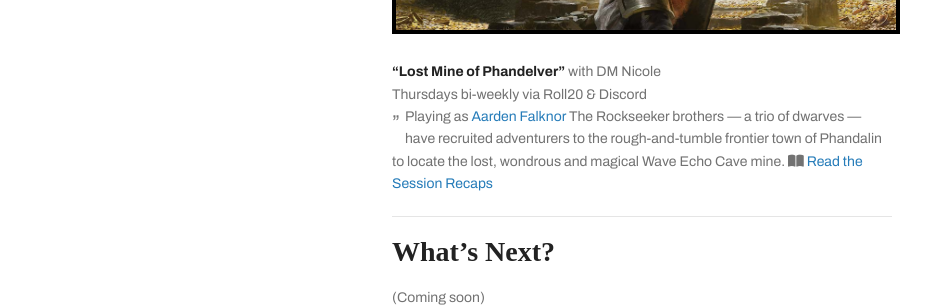
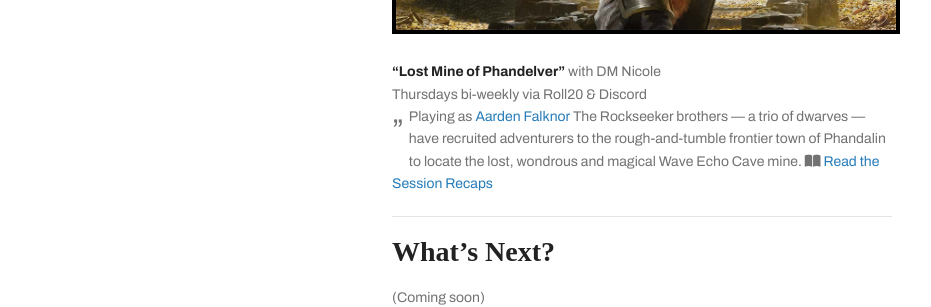
Before and after one commit to tethyrplays/tethyrplays, a Jekyll site: the page built from campaign/index.md, in a window 1280 px wide. Shown: the part 383-690 px from the top of the page, without its empty margins (178-1109 px from the left). Built offline with Jekyll 4.4.1, drawn with Linux system fonts in a browser that asks for light colours; nearby versions of some CDN libraries; some web fonts are replaced; our own code applies the rules of GitHub Pages for plain Markdown files; the repository's description, which GitHub fills in, is left out.

Commit message:
Update style.scss

```diff
--- a/assets/css/style.scss
+++ b/assets/css/style.scss
@@ -32,7 +32,7 @@ a:hover.featured img {
 
 .notation {
   float: left;
-  font-size: 20px;
+  font-size: 30px !important;
   padding-right: 5px;
   padding-bottom: 5px;
 }
```
